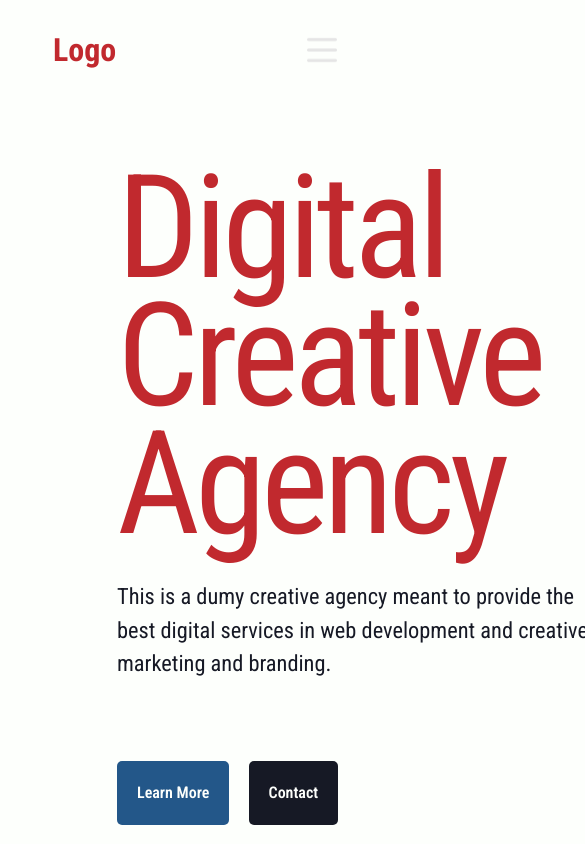
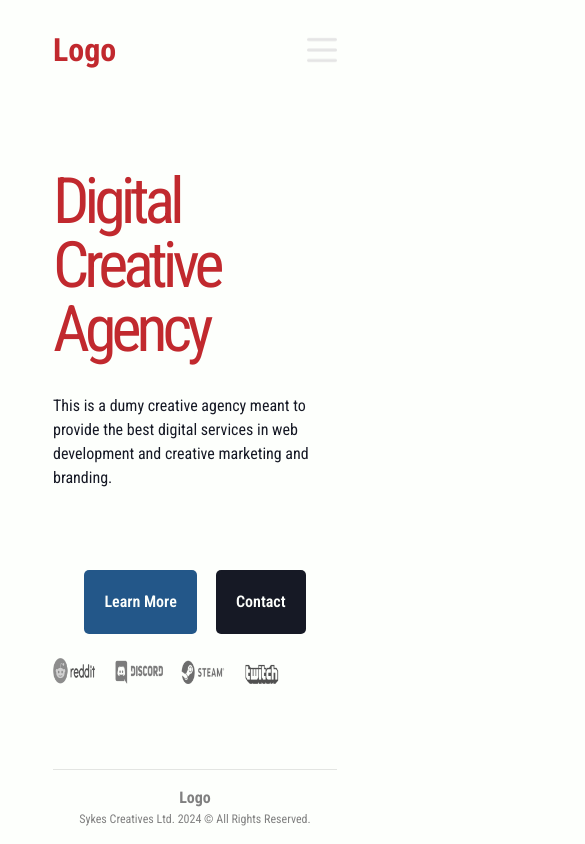
Before and after one commit to DezmenSykes/nextjs-stack-starter, a Next.js app: page / in a window 390 px wide. Shown: the top 844 px of the page, 585 px wide, since content can reach past the window. Built offline with nearby package versions, Linux system fonts and the light colour scheme; grey boxes are pictures that could not be loaded.

Commit message:
finsihed responsiveness for site.

```diff
--- a/app/about/about.module.css
+++ b/app/about/about.module.css
@@ -53,7 +53,7 @@
 @media (max-width: 768px) {
     .container{
         flex-direction: column;
-        height: 200px;
+
     }
 
     .boxes {
--- a/app/home.module.css
+++ b/app/home.module.css
@@ -55,3 +55,32 @@
     position: relative;
     flex:1;
 }
+
+@media (max-width: 1024px) {
+    .container{
+        flex-direction: column;
+    }
+}
+@media (max-width: 768px) {
+    .container h1{
+        font-size: 4rem;
+        line-height: 4rem;
+    }
+
+    .container p{
+        font-size: 1rem;
+    }
+
+    .buttons{
+        justify-content: center;
+    }
+
+    .textContainer{
+        padding: 0;
+    }
+
+    .brands {
+        width:100%;
+        justify-content: center;
+    }
+}
--- a/app/page.tsx
+++ b/app/page.tsx
@@ -5,8 +5,8 @@ const HomePage = () => {
   return (
     <div className={styles.container}>
       <div className={styles.textContainer}>
-        <h1>Digital Creative Agency</h1>
-        <p>This is a dumy creative agency meant to provide the best digital services in web development and creative marketing and branding.</p>
+        <h1 className={styles.title}>Digital Creative Agency</h1>
+        <p className={styles.desc}>This is a dumy creative agency meant to provide the best digital services in web development and creative marketing and branding.</p>
         <div className={styles.buttons}>
           <button className={styles.button}>Learn More</button>
           <button className={styles.button}>Contact</button>
```
